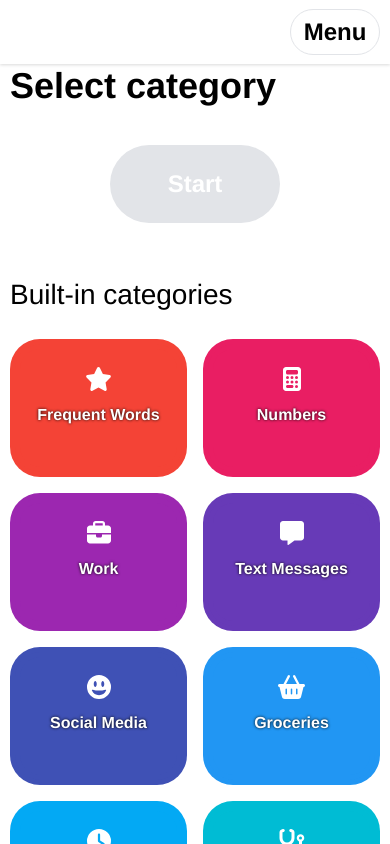
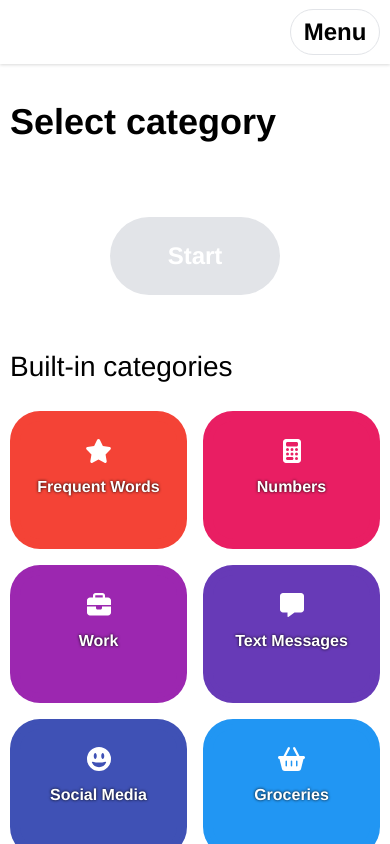
Before and after one commit to project-qwerty/project-qwerty, a Vue app: page /select-categories in a window 390 px wide. Shown: the top 844 px of the page. Built offline with nearby package versions, Linux system fonts and the light colour scheme.

Commit message:
fix missing title spacing on select categories page due to lack of icon in the title

```diff
--- a/src/assets/css/global.css
+++ b/src/assets/css/global.css
@@ -99,6 +99,8 @@ button {
   display: flex;
   flex-direction: row;
   justify-content: space-between;
+  /* this keeps the usual IconHeader vertically centred when it lacks an icon */
+  align-items: center;
 
   gap: var(--thin-gap);
 }
@@ -121,5 +123,7 @@ button {
 @media screen and (max-width: 640px) {
   .title-controls-header {
     flex-direction: column;
+    /* this unsets align-items because it will otherwise horizontally centre stuff which we don't want */
+    align-items: unset;
   }
 }
--- a/src/views/SelectCategoriesPage.vue
+++ b/src/views/SelectCategoriesPage.vue
@@ -4,7 +4,6 @@
       <IconHeader
           icon-colour="var(--primary-colour)"
           text="Select category"
-          class="title"
           :major="true" />
 
       <div class="controls">
@@ -114,11 +113,6 @@
 
 
 <style scoped>
-  .title {
-    margin-top: auto;
-    margin-bottom: auto;
-  }
-
   .start-button {
     font-size: 24px;
 
```
